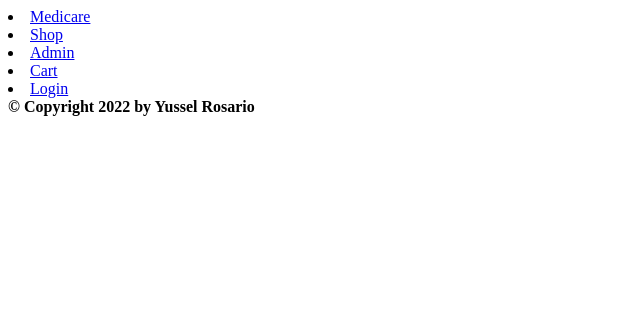
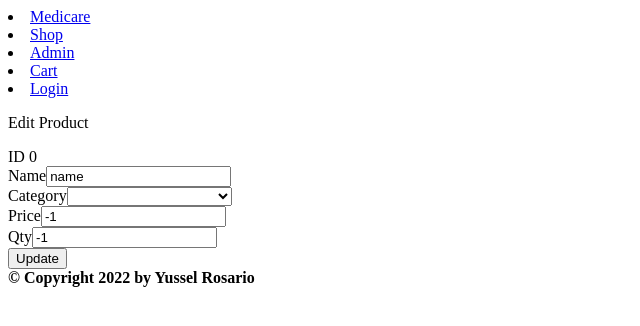
Before and after one commit to yrosario/MedicareFrontend01, an Angular app: page /admin/manage-products/edit-product in a window 1280 px wide. Before the commit this address led to /. Shown: the top 326 px of the page, without its empty margins (0-640 px from the left). Built offline with nearby package versions, Linux system fonts and the light colour scheme.

Commit message:
Feature. Added to allow admins to add a product

```diff
--- a/src/app/app-routing.module.ts
+++ b/src/app/app-routing.module.ts
@@ -23,7 +23,8 @@ const routes: Routes = [
   {path: 'admin/manage-users', component:ManageUserComponent},
   {path: 'admin/manage-users/edit-user/:id', component:EditUserComponent},
   {path: 'admin/manage-products', component:ManageProductComponent},
-  {path: 'admin/manage-products/edit-product/:id', component:EditProductComponent}
+  {path: 'admin/manage-products/edit-product/:id', component:EditProductComponent},
+  {path: 'admin/manage-products/edit-product', component:EditProductComponent}
 
 ];
 
--- a/src/app/component/admin/manage-product/edit-product/edit-product.component.ts
+++ b/src/app/component/admin/manage-product/edit-product/edit-product.component.ts
@@ -1,6 +1,7 @@
 import { Component, OnInit } from '@angular/core';
 import { NgForm } from '@angular/forms';
 import { ActivatedRoute } from '@angular/router';
+import { CategoryEntity } from 'src/app/entity/category/category-entity';
 import { CategoryService } from 'src/app/service/category.service';
 import { ProductService } from 'src/app/service/product.service';
 
@@ -11,16 +12,22 @@ import { ProductService } from 'src/app/service/product.service';
 })
 export class EditProductComponent implements OnInit {
 
-  product;
+  product:{id:number,name:string,category:CategoryEntity,qty:number,price:number, imgUrl:string}=
+          {id:0, name:"name",category:null,qty:-1,price:-1,imgUrl:""};
   categories = [];
 
   constructor(private productService:ProductService, private categoryService:CategoryService, private activatedRoute:ActivatedRoute) { }
 
   ngOnInit(): void {
-    let id = +this.activatedRoute.snapshot.params['id'];
 
-    console.log("ID: "+ id);
-    this.product = this.productService.findProductById(id);
+     let id = +this.activatedRoute.snapshot.params['id'];
+
+    if(id){
+        console.log("ID: "+ id);
+        this.product = this.productService.findProductById(id);
+
+    }
+
     this.categories = this.categoryService.getCategories();
   }
 
@@ -33,6 +40,9 @@ export class EditProductComponent implements OnInit {
     this.product.price = value.price;
     this.product.qty = value.qty;
 
+    if(this.product.id === 0){
+      this.product.id = this.productService.getProducts().length;
+    }
     this.productService.save(this.product);
 
   }
--- a/src/app/component/admin/manage-product/manage-product.component.html
+++ b/src/app/component/admin/manage-product/manage-product.component.html
@@ -7,6 +7,7 @@
 
     <!-- List all products -->
     <div class="list-prod-div" id="list-prod-div">
+        <button class="button add-user-btn" id="add-user-btn" (click)="navigateProductEdit()">Add User</button>
         <table class="prod-table" id="prod-table">
             <tr class="prod-header-row">
                 <th>ID</th>
--- a/src/app/component/admin/manage-product/manage-product.component.ts
+++ b/src/app/component/admin/manage-product/manage-product.component.ts
@@ -27,7 +27,7 @@ export class ManageProductComponent implements OnInit {
     this.products = this.productService.getProducts()
   }
 
-  navigateProductEdit(id){
+  navigateProductEdit(id?){
     this.router.navigate([`admin/manage-products/edit-product/${id}`]);
   }
 
--- a/src/app/service/product.service.ts
+++ b/src/app/service/product.service.ts
@@ -48,8 +48,11 @@ export class ProductService {
       if(product.id === this.products[i].id)
       {
         this.products[i] = product;
+        return;
       }
     }
+
+    this.products.push(product);
    }
 
 }
```
